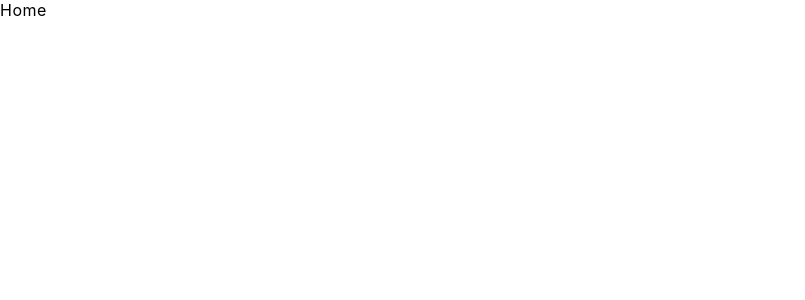
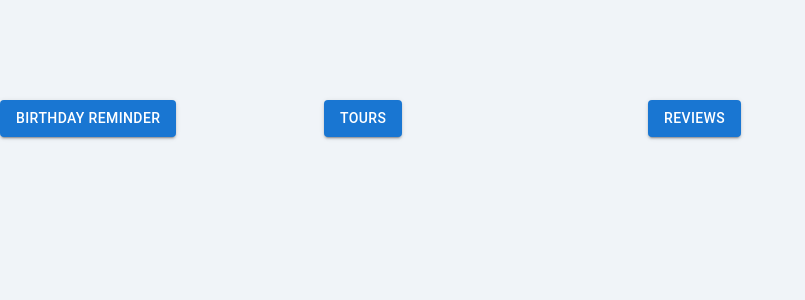
Before and after one commit to sagarxoxo/SmallPracticeProject, a React (Create React App) app: page / in a window 1280 px wide. Shown: the top 300 px of the page, without its empty margins (0-805 px from the left). Built offline with nearby package versions, Linux system fonts and the light colour scheme.

Commit message:
added Reviwes

```diff
--- a/src/App.css
+++ b/src/App.css
@@ -28,6 +28,14 @@
   color: #61dafb;
 }
 
+.homePage{
+  background-color: #F0F4F8;
+  width: 100%;
+  height: 100vh;
+  margin: 0px;
+  padding: 100px 0px;
+}
+
 @keyframes App-logo-spin {
   from {
     transform: rotate(0deg);
--- a/src/Pages/Home.js
+++ b/src/Pages/Home.js
@@ -1,10 +1,34 @@
+import { Button, Grid } from "@mui/material";
 import React from "react";
 
 function Home(){
+
+    const data = [
+        {
+        BR: "Birthday Reminder",
+        linkName: "birthday-reminder",
+    },
+    {
+        BR: "Tours",
+        linkName: "tours",
+    },
+    {
+        BR: "Reviews",
+        linkName: "reviews",
+    },
+]
     return (
-        <>
-        Home
-        </>
+        <div className='homePage'>
+        <Grid container spacing={2}>
+        {data.map(linkdata => {
+            return (
+                <Grid item lg={3}>
+                    <Button href={linkdata.linkName} variant="contained">{linkdata.BR}</Button>
+                </Grid>
+            )
+        })}
+        </Grid>
+        </div>
     )
 }
 
--- a/src/Pages/Reviews/Review.css
+++ b/src/Pages/Reviews/Review.css
@@ -8,3 +8,25 @@
     flex-direction: column;
     align-items: center;
 }
+
+.reviewPage img{
+    width: 120px;
+    height: 120px;
+    object-fit: cover;
+    border-radius: 100%;
+}
+
+.rndBtn{
+    margin-top: 0.5rem !important;
+    background: #ebf7ff !important;
+    padding: 0.25rem 0.5rem !important;
+    text-transform: capitalize !important;
+    border-radius: 0.25rem !important;
+    transition: all .3s linear !important;
+    border-color: transparent !important;
+    cursor: pointer !important;
+}
+
+.btnBun{
+    text-align: center;
+}
--- a/src/Pages/Reviews/Reviews.js
+++ b/src/Pages/Reviews/Reviews.js
@@ -1,16 +1,29 @@
-import React from 'react'
+import React, { useState } from 'react'
 import "./Review.css"
 import ReviewData from "./Data";
 import { Button, Card, CardContent, Typography } from '@mui/material'
+
 export default function Reviews() {
 
+const [slide, setSlide] = useState(0);
+const n = ReviewData.length - 1
 
   return (
     <div className='reviewPage'>
         <Typography variant='h3' sx={{fontWeight: "500", marginBottom: "40px"}}>Our Reviews</Typography>
-        <Card sx={{ width: 600, display: 'flex', boxShadow: "0 5px 15px rgb(0 0 0 / 40%)",marginBottom: "40px" }}>
+        <Card sx={{ width: 600, display: 'flex', boxShadow: "0 5px 15px rgb(0 0 0 / 40%)",marginBottom: "40px", padding: "20px", flexDirection: "column", alignItems: "center", textAlign: "center" }}>
             <CardContent sx={{padding: "0px",}}>
-
+              <img src={ReviewData[slide].image} />
+              <Typography variant='h5' sx={{fontWeight: "500", textTransform: "capitalize", fontSize: "1.25rem", paddingTop: "10px" }}>{ReviewData[slide].name}</Typography>
+              <Typography variant='h6' sx={{fontWeight: "400", textTransform: "uppercase", color: "#49a6e9", fontSize: "0.85rem",}}>{ReviewData[slide].job}</Typography>
+              <Typography variant='subtitle2' sx={{color: "#617d98", fontWeight: "400", fontSize: "0.95rem", padding: "10px 20px"}}>{ReviewData[slide].text}</Typography>
+              <div className='btnBun'>
+                  <Button onClick={() => setSlide(prevSlide => prevSlide === 0 ? n : prevSlide - 1)}>Left</Button>
+                  <Button onClick={() => setSlide(prevSlide => prevSlide === n ? 0 : prevSlide + 1)}>Right</Button>
+              </div>
+              <div style={{textAlign: "center"}}>
+                <Button className='rndBtn' onClick={() => setSlide(Math.floor(Math.random() * n))}>Surprise Me</Button>
+              </div>
             </CardContent>
         </Card>
     </div>
```
